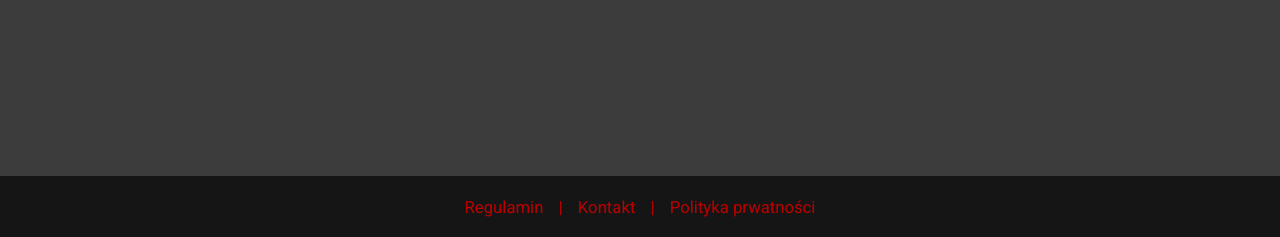
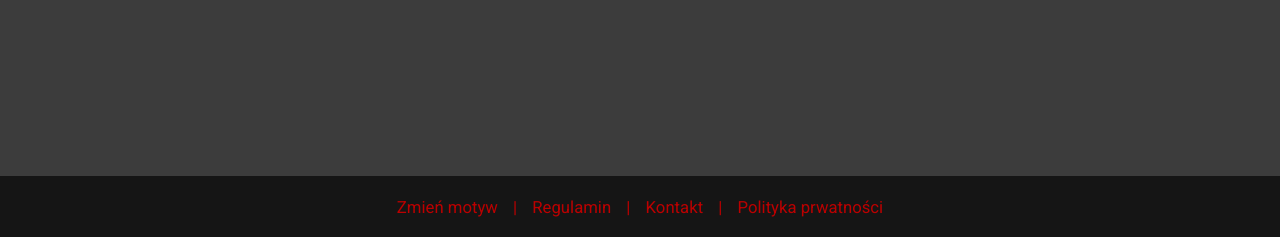
Before and after one commit to bdttd000/IO-project, a PHP site: page / in a window 1280 px wide. Shown: the part 563-800 px from the top of the page. Run offline with PHP 8.4, Linux system fonts and the light colour scheme.

Commit message:
added footer toggle button

```diff
--- a/public/views/components/footer.php
+++ b/public/views/components/footer.php
@@ -1,6 +1,8 @@
 <footer class="footer">
     <div class="container footer-content">
         <ul class="footer-list">
+            <li class="footer-lx-only" onclick="listenToggleText()">Zmień motyw</li>
+            <li class="footer-lx-only">|</li>
             <li><a href="statute">Regulamin</a></li>
             <li>|</li>
             <li><a href="contact">Kontakt</a></li>
```
